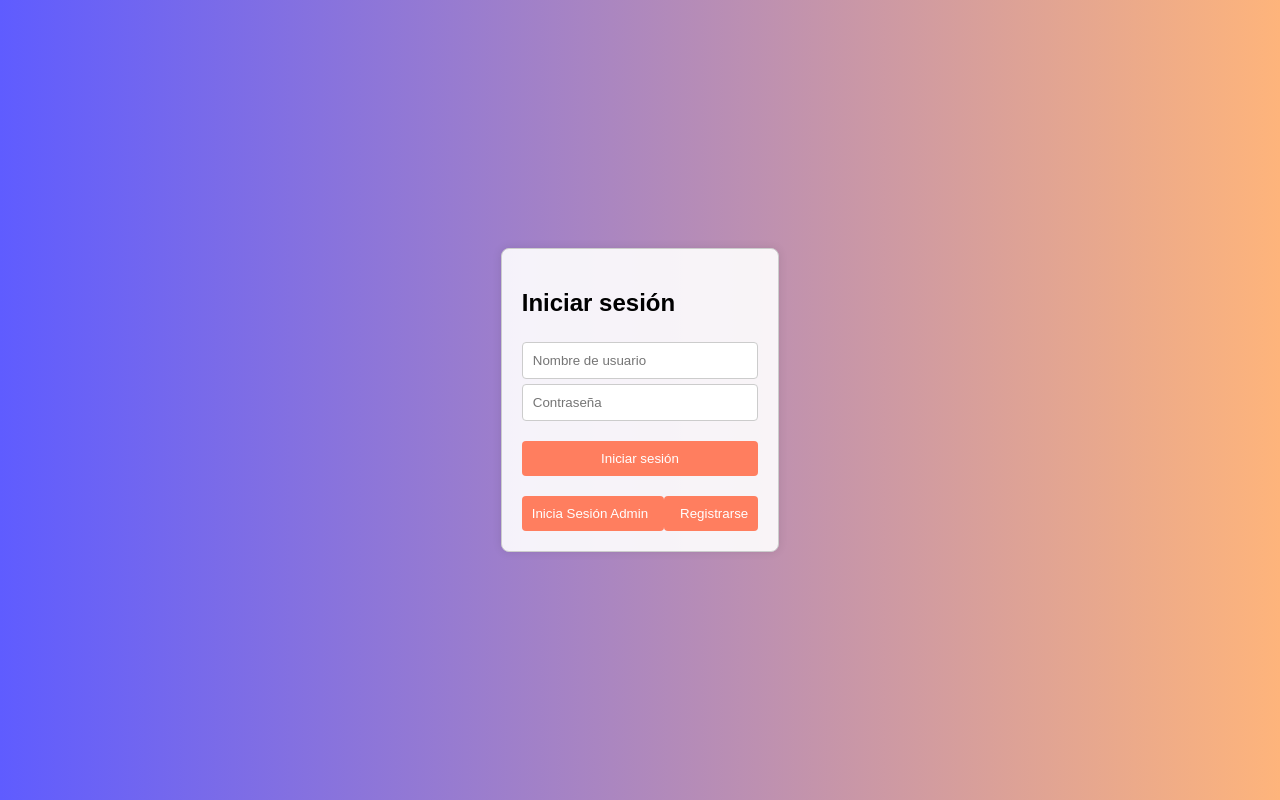
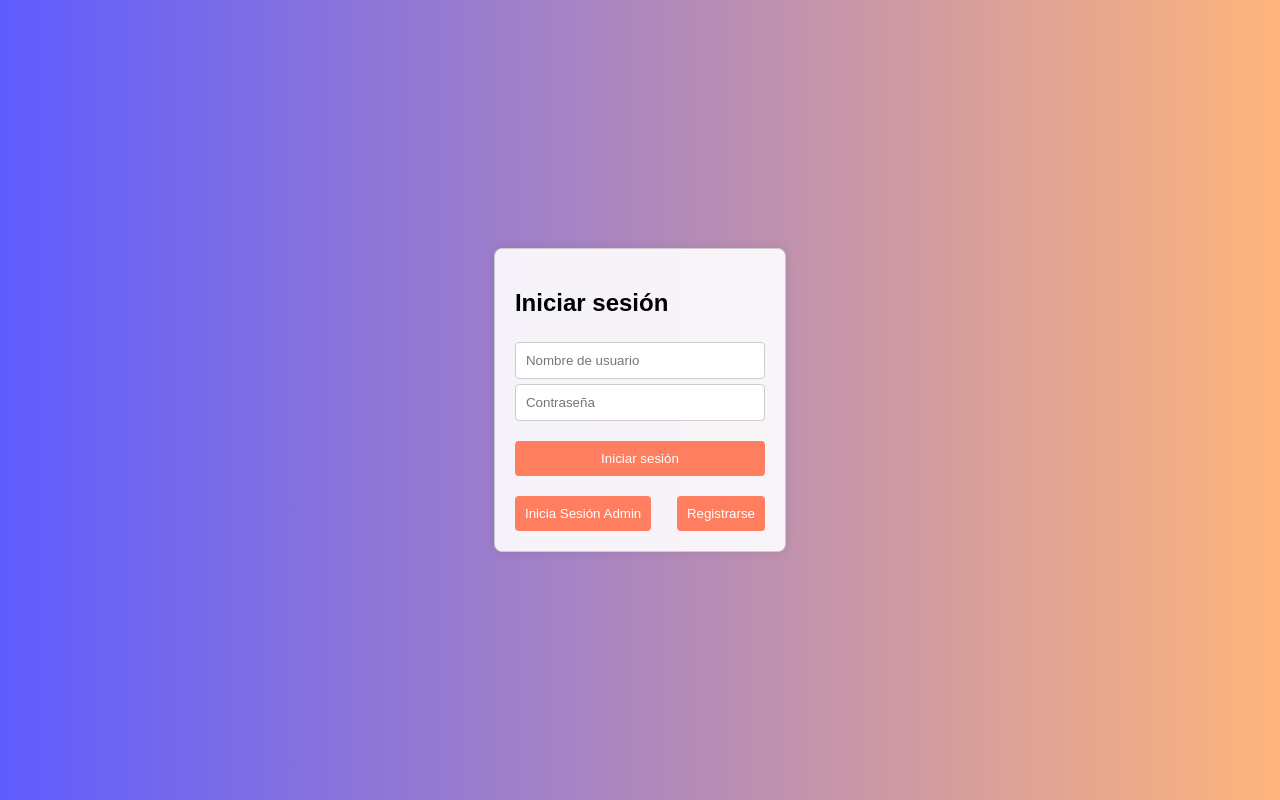
Before and after one commit to mati-ml/JSX-PP, a React (Create React App) app in the folder proyecto-final/: page /login in a window 1280 px wide. Built offline with nearby package versions, Linux system fonts and the light colour scheme.

Commit message:
separado de botones

```diff
--- a/proyecto-final/src/pages/Login.css
+++ b/proyecto-final/src/pages/Login.css
@@ -30,10 +30,11 @@ body {
   box-shadow: 0 0 10px rgba(0, 0, 0, 0.1);
   background-color: rgba(255, 255, 255, 0.9);
 }
-#boton-admin{
-  padding-right: 1rem;
+
+#boton-admin {
+  margin-right: 0.8rem; /* Ajusta el valor según necesites */
 }
-#register{
-  padding-left: 1rem;
 
+#register {
+  margin-left: 0.8rem; /* Ajusta el valor según necesites */
 }
--- a/proyecto-final/src/pages/Login.js
+++ b/proyecto-final/src/pages/Login.js
@@ -77,17 +77,23 @@ function Login({ onLoginSuccess }) {
             {isLoading ? "Cargando..." : "Iniciar sesión"}
           </button>
         </form>
+
+        <div class="button-container">
           <Link to="/loginadmin">
-          <button id="boton-admin">
+            <button className="admin" id="boton-admin">
               Inicia Sesión Admin
             </button>
           </Link>
+
           <Link to="/register">
             <button id="register">
               Registrarse
             </button>
           </Link>
         </div>
+
+
+      </div>
     </div>
   );
 }
```
Lines whose indentation alone changed are shown as unchanged.
